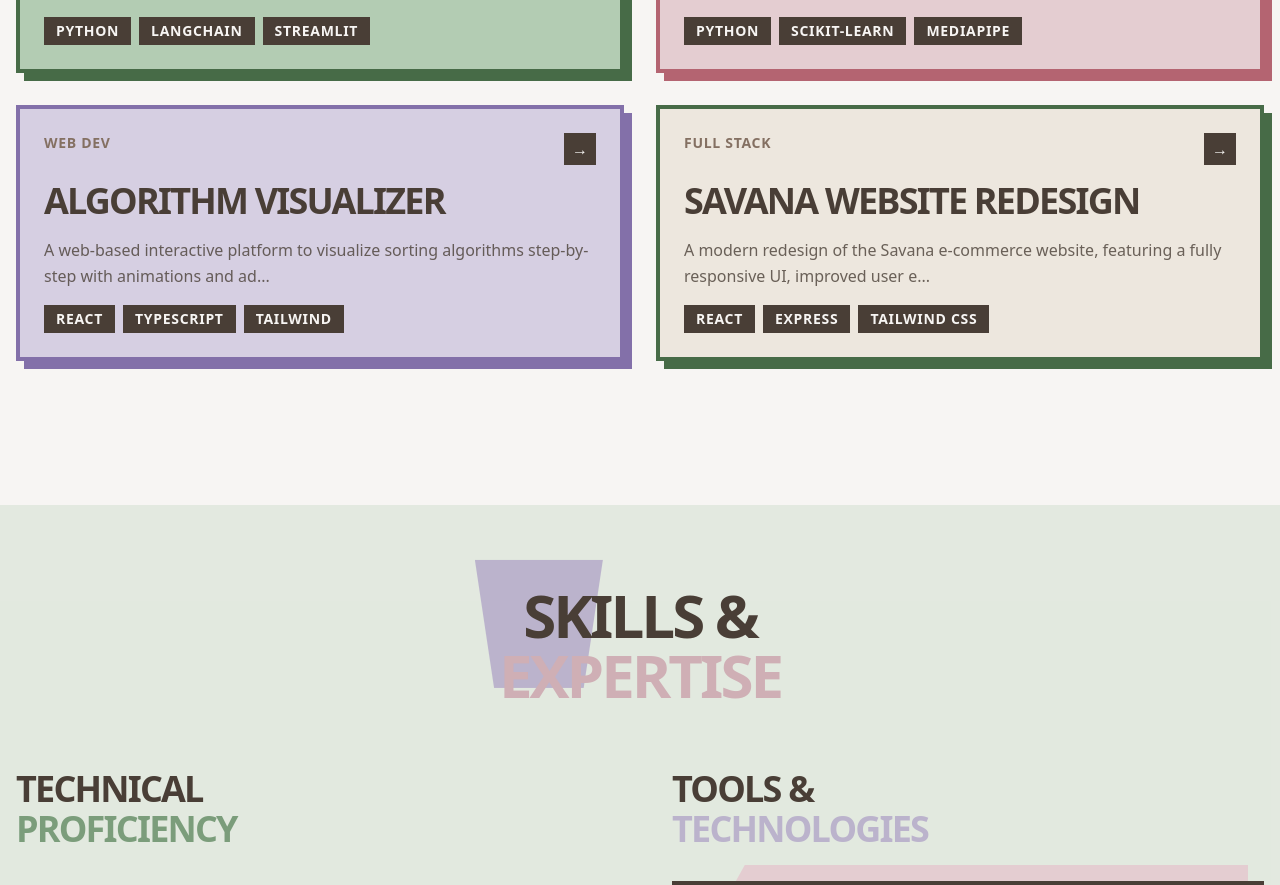
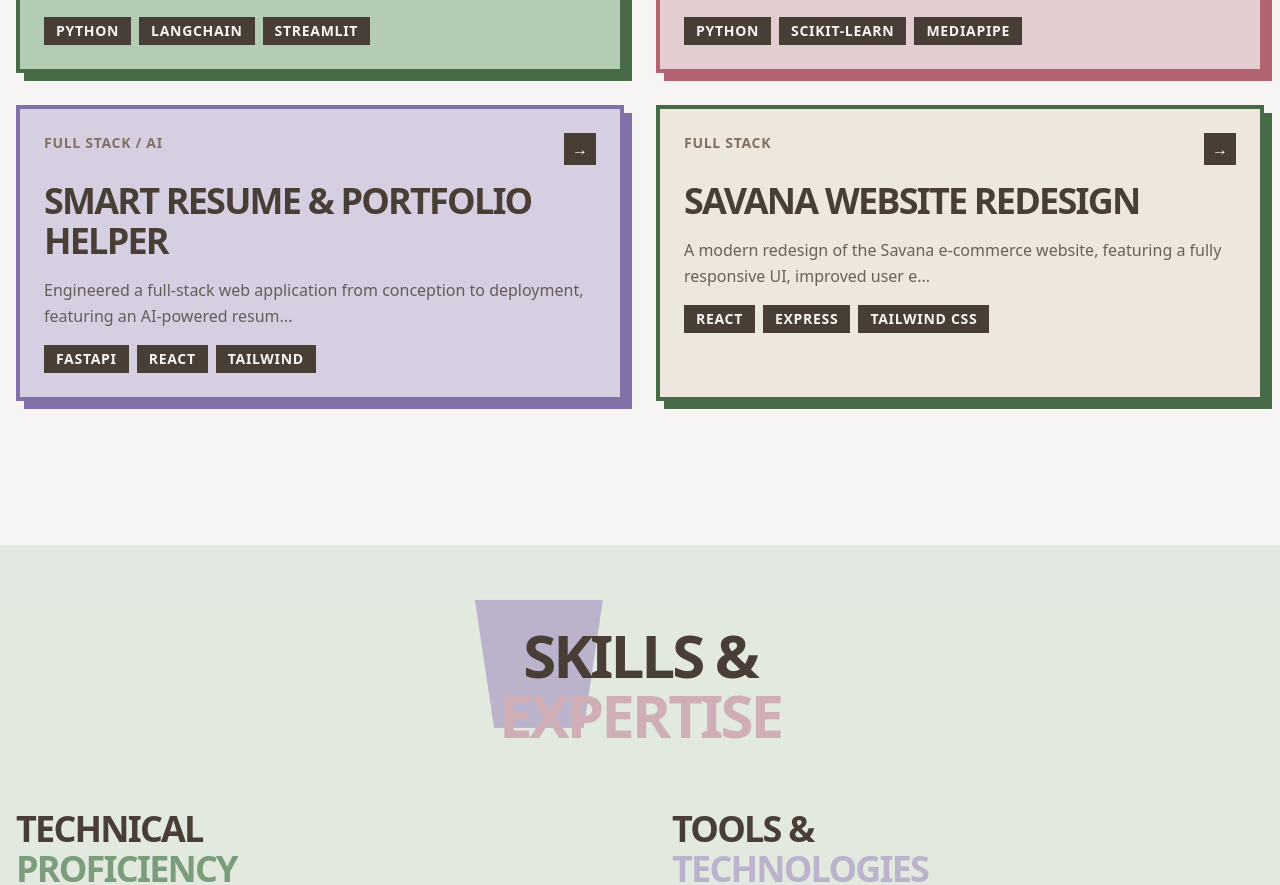
Before and after one commit to QuintessenceCoding/portfolio, a React (Vite) app: page / in a window 1280 px wide. Shown: the part 1940-2825 px from the top of the page. Built offline with nearby package versions, Linux system fonts and the light colour scheme.

Commit message:
added smart-resume-helper project

```diff
--- a/src/components/ProjectsSection.tsx
+++ b/src/components/ProjectsSection.tsx
@@ -36,12 +36,14 @@ const projects: Project[] = [
   },
   {
     id: 3,
-    title: "Algorithm Visualizer",
-    category: "WEB DEV",
+    title: "Smart Resume & Portfolio Helper",
+    category: "FULL STACK / AI",
     description:
-      "A web-based interactive platform to visualize sorting algorithms step-by-step with animations and adjustable speeds, helping learners understand algorithm behavior intuitively. Built with React, TypeScript, and Tailwind for a smooth UI and educational experience.",
-    tech: ["React", "TypeScript", "Tailwind"],
+      "Engineered a full-stack web application from conception to deployment, featuring an AI-powered resume enhancer and a multi-theme portfolio generator. Built a secure Python backend (FastAPI) integrating Google Gemini API for parsing and rewriting content, a responsive React + TypeScript frontend with Tailwind, and persistent storage via SQLAlchemy + SQLite. Deployed on Vercel (frontend) and Render (backend) with a CI/CD pipeline.",
+    tech: ["FastAPI", "React", "Tailwind"],
     color: "lavender",
+    live: "https://smart-resume-helper.vercel.app/",
+    code: "https://github.com/QuintessenceCoding/smart-resume-helper",
   },
   {
   id: 4,
```
